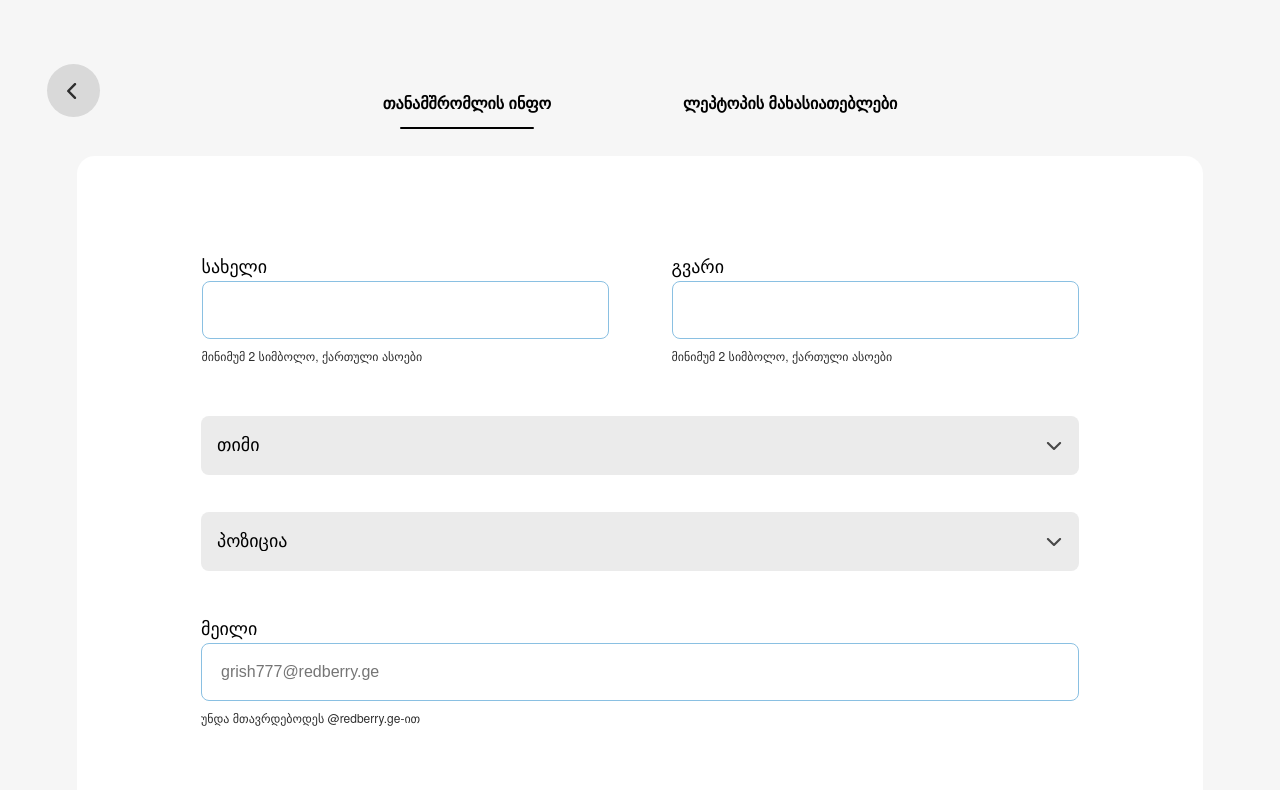
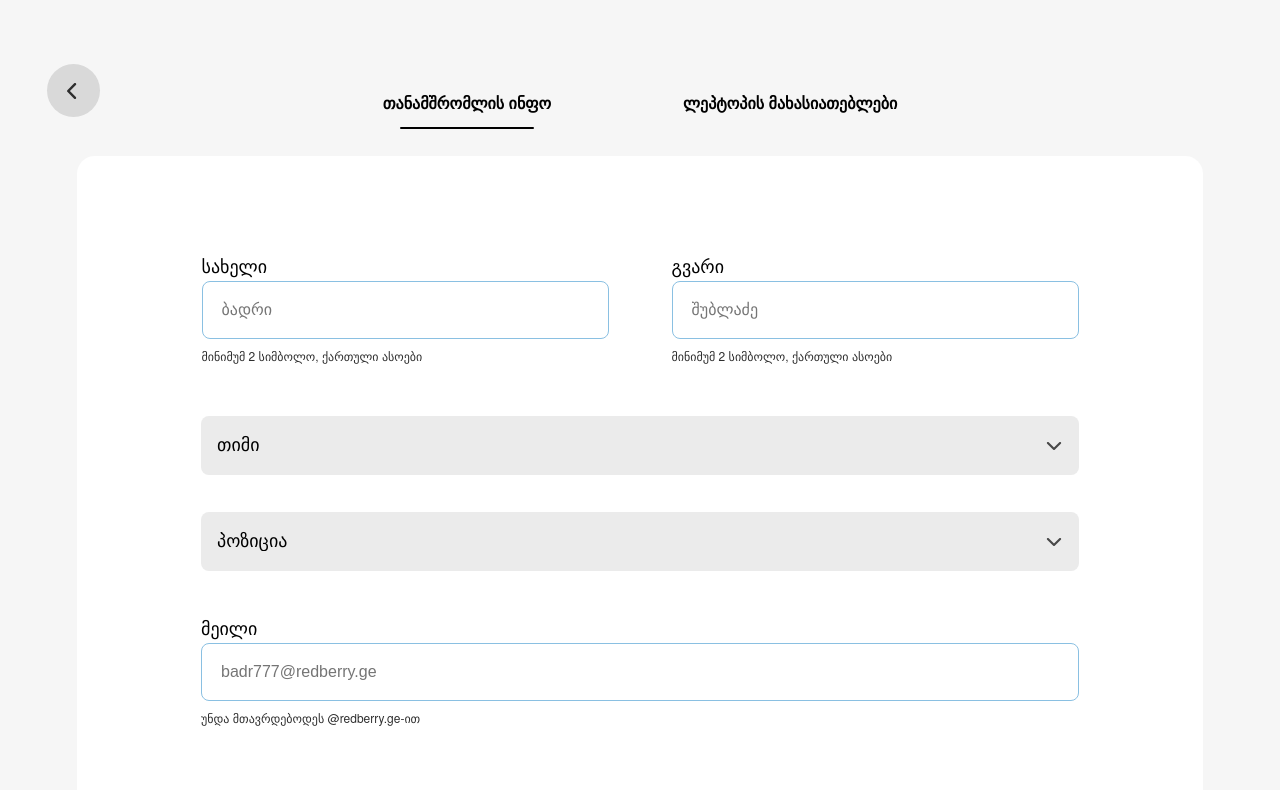
Before and after one commit to datodvp/project, a React (Create React App) app: page /addLaptop in a window 1280 px wide. Shown: the top 790 px of the page. Built offline with nearby package versions, Linux system fonts and the light colour scheme; a web font is replaced by a local one.

Commit message:
regex and placeholders fixed

```diff
--- a/src/pages/AddLaptop/components/FormLaptopDetails.jsx
+++ b/src/pages/AddLaptop/components/FormLaptopDetails.jsx
@@ -72,6 +72,7 @@ const FormLaptopDetails = (props) => {
                 pattern="^[!@#$%^&*()_+=a-zA-Z0-9-]+$"
                 className="input laptopName"
                 value={formData.laptop_name}
+                placeholder="HP"
                 onChange={(e) => {
                   setFormData({ ...formData, laptop_name: e.target.value });
                 }}
@@ -149,7 +150,7 @@ const FormLaptopDetails = (props) => {
                   onBlur={checkValidityOfField}
                   className="inputCPUThreads numberInput"
                   name="laptop_cpu_threads"
-                  placeholder="64"
+                  placeholder="365"
                   required
                   type="number"
                   value={formData.laptop_cpu_threads}
@@ -175,6 +176,7 @@ const FormLaptopDetails = (props) => {
                 className="RAM numberInput"
                 name="laptop_ram"
                 required
+                placeholder="16"
                 value={formData.laptop_ram}
                 onChange={(e) => {
                   setFormData({ ...formData, laptop_ram: e.target.value });
@@ -244,6 +246,7 @@ const FormLaptopDetails = (props) => {
               type="number"
               className="price numberInput"
               name="laptop_price"
+              placeholder="1200"
               required
               value={formData.laptop_price}
               onChange={(e) => {
--- a/src/pages/AddLaptop/components/FormUserDetails.jsx
+++ b/src/pages/AddLaptop/components/FormUserDetails.jsx
@@ -21,8 +21,9 @@ const FormUserDetails = (props) => {
               className="input name"
               name="name"
               required
-              pattern="^([ა-ჰ])*[^\s]\1*.{1,}$"
+              pattern="^(?!.* )([ა-ჰ]).{1,}"
               value={formData.name}
+              placeholder="ბადრი"
               onBlur={checkValidityOfField}
               onChange={(e) => {
                 setFormData({ ...formData, name: e.target.value });
@@ -40,7 +41,8 @@ const FormUserDetails = (props) => {
               className="input surname"
               name="surname"
               required
-              pattern="^([ა-ჰ])*[^\s]\1*.{1,}$"
+              pattern="^(?!.* )([ა-ჰ]).{1,}"
+              placeholder="შუბლაძე"
               value={formData.surname}
               onBlur={checkValidityOfField}
               onChange={(e) => {
@@ -99,7 +101,7 @@ const FormUserDetails = (props) => {
               name="email"
               required
               pattern="^[A-Za-z0-9]+@redberry.ge"
-              placeholder="grish777@redberry.ge"
+              placeholder="badr777@redberry.ge"
               value={formData.email}
               onChange={(e) => {
                 setFormData({ ...formData, email: e.target.value });
```
